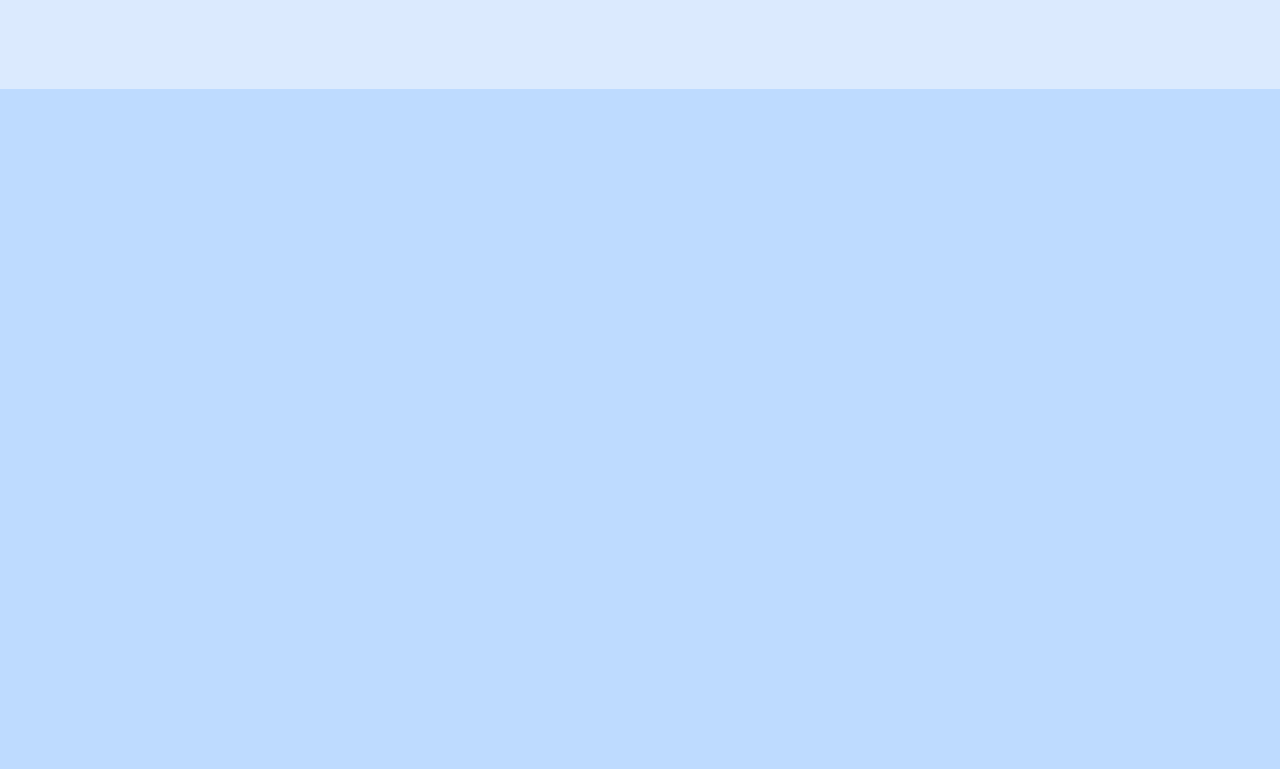
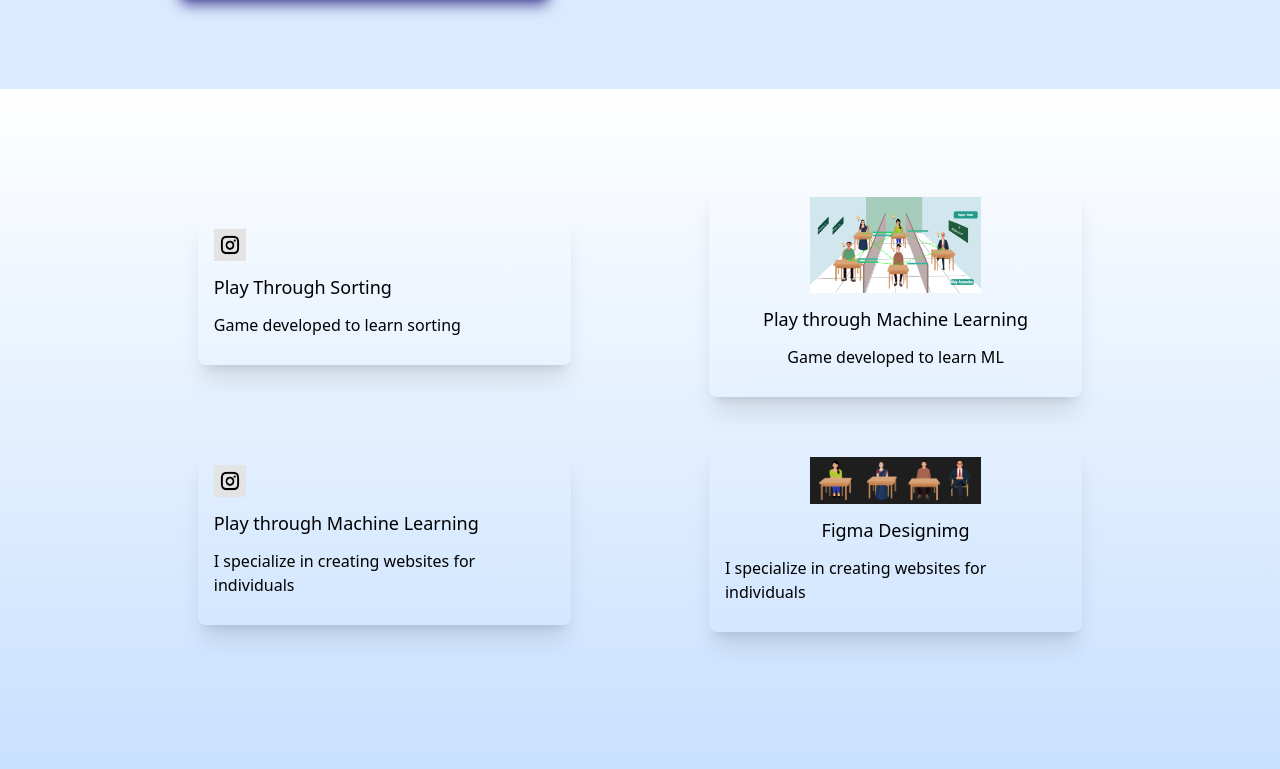
Before and after one commit to ChristyTheresaChacko/Portfolio, a plain HTML site: page index.html in a window 1280 px wide. Shown: the part 2311-3080 px from the top of the page. Drawn offline with nearby package versions, Linux system fonts and the light colour scheme.

Commit message:
projects partially completed.

```diff
--- a/index.html
+++ b/index.html
@@ -17,7 +17,7 @@
 
                 <div class="flex gap-4 item-center">
                     <div class=" absolute -z-10 ml-2 h-9 w-9 lg:h-11 lg:w-11 top-4   rounded-full bg-indigo-950"></div>
-                    <img class=" ml-3 h-7 transition lg:duration-500 ease-in-out lg:h-9 rounded-full" src="./Christy Theresa Chacko _CSE (1).jpg" alt="">
+                    <img id="me" class=" ml-3 h-7 transition lg:duration-500 ease-in-out lg:h-9 rounded-full" src="./Christy Theresa Chacko _CSE (1).jpg" alt="">
                     <h1 class=" transition lg:duration-500 ease-in-out font-bold md:text-2xl lg:text-3xl text-blue-950">Christy225</h1>
                 </div>
                 <!--nav bar elements-->
@@ -103,7 +103,7 @@
     </div>
 
     <!--Skills-->
-    <div id="skills" class="bg-blue-100 md:h-screen px-20 " >
+    <div id="skills" class="bg-blue-100 md:h-screen px-20 py-10 " >
         <div class="container  mx-auto flex flex-wrap flex-col md:flex-row gap-20 items-center justify-evenly">
             <!--card-->
             <div class="w-full h-fit md:w-4/12 shadow-lg shadow-indigo-900 rounded-lg p-4 my-3 md:my-3 flex flex-col gap-2 bg-blue-950 opacity-90">
@@ -191,11 +191,41 @@
     </div>
 
     <!--Projects-->
-    <div class="bg-blue-200 h-100 md:h-screen">
+    <div class=" p-20 bg-gradient-to-t from-blue-200 md:h-screen">
+        <div class="p-5 sm:p-0 flex flex-wrap gap-5 justify-evenly items-center">
+        <!--card-->
+         <div class="w-full h-fit md:w-4/12 shadow-xl rounded-lg p-4 my-3 md:my-3 flex flex-col gap-3">
+                    <img class="w-8"src="./insta.jpg" alt="">
+                    <h1 class="font-medium text-lg">Play Through Sorting</h1>
+                    <p class="text-gray">Game developed to learn sorting</p>
+                    <a class="text-indigo-200  text-sm font-semibold" href=""></a>
+                </div>
+                <!--card-->
+         <div class="w-full h-fit md:w-4/12 shadow-xl rounded-lg p-4 my-3 md:my-3 flex items-center flex-col gap-3">
+                    <img class="w-1/2 h=1/2 "src="./ptml.png" alt="">
+                    <h1 class="font-medium text-lg">Play through Machine Learning</h1>
+                    <p class="text-gray"> Game developed to learn ML</p>
+                    <a class="text-indigo-200  text-sm font-semibold" href=""></a>
+                </div>
+
+                        <!--card-->
+         <div class="w-full h-fit md:w-4/12 shadow-xl rounded-lg p-4 my-3 md:my-3 flex flex-col gap-3">
+                    <img class="w-8"src="./insta.jpg" alt="">
+                    <h1 class="font-medium text-lg">Play through Machine Learning</h1>
+                    <p class="text-gray"> I specialize in creating websites for individuals</p>
+                    <a class="text-indigo-200  text-sm font-semibold" href=""></a>
+                </div>
+
+                <div class="w-full h-fit md:w-4/12 shadow-xl rounded-lg p-4 my-3 md:my-3 flex flex-col items-center gap-3">
+                    <img class="w-1/2 h-full"src="./F.png" alt="">
+                    <h1 class="font-medium text-lg">Figma Designimg</h1>
+                    <p class="text-gray"> I specialize in creating websites for individuals</p>
+                    <a class="text-indigo-200  text-sm font-semibold" href=""></a>
+                </div>
+        </div>
 
     </div>
-    <script src="./autotyping.js"></script>
-    <script src="./script.js"></script>
+
 
     <!--contact-->
     <div id="contacts">
@@ -246,6 +276,7 @@
             </div>
 
         </div>
-
+    <script src="./autotyping.js"></script>
+    <script src="./script.js"></script>
 </body>
 </html>
--- a/style.css
+++ b/style.css
@@ -0,0 +1,3 @@
+#me:hover{
+    transform: scale(1.5);
+}
```
Also changed, not shown: F.png (added), Screenshot 2025-03-28 104745.png (added), ptml.png (added), 1 other file.
